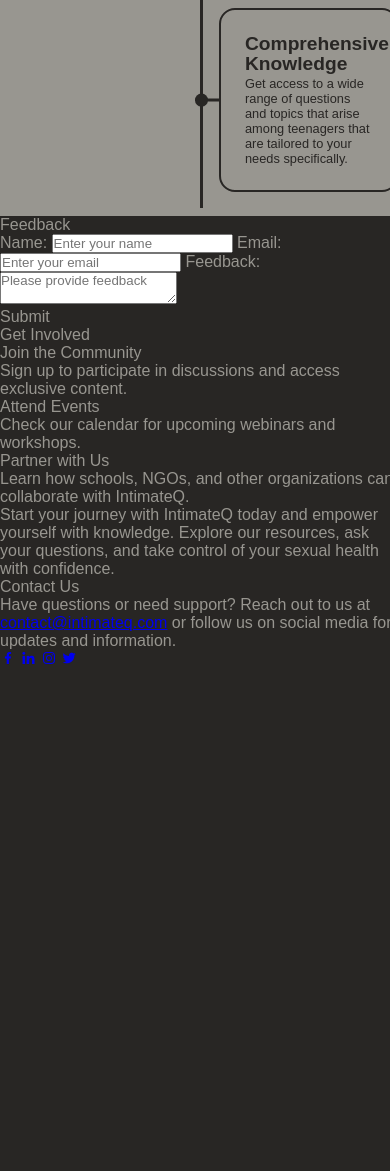
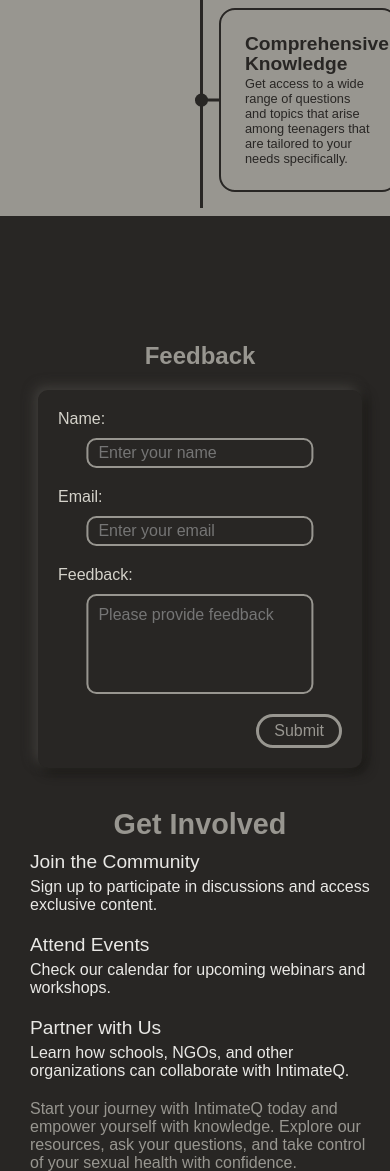
Before and after one commit to Ritvik2205/IntimateQ, a Flask app: page / in a window 390 px wide. Shown: the part 3160-4331 px from the top of the page. Before the commit the page ends 3824 px from the top, so only its background shows below. Run offline with Flask 3, Linux system fonts and the light colour scheme; some libraries are stand-ins or nearby versions; some web fonts are replaced.

Commit message:
responsive - contact

```diff
--- a/website/static/styles.css
+++ b/website/static/styles.css
@@ -607,6 +607,182 @@ body {
     right: -0.5em;
 }
 
+#contact {
+    background-color: var(--bg-primary-color);
+    height: 150vh;
+    overflow: hidden;
+    position: relative;
+}
+
+#contact > div {
+    display: flex;
+    flex-direction: column;
+    position: absolute;
+    top: 8%;
+    height: 100%;
+    width: 100%;
+
+}
+
+#feedback {
+    flex: 1;
+    padding: 20px;
+    display: flex;
+    flex-direction: column;
+    align-items: center;
+}
+
+.feedback-heading {
+    font-size: 1.5rem;
+    font-weight: 700;
+    margin-top: 5px;
+    margin-bottom: 20px;
+}
+
+.feedback-form {
+    width: 90%;
+    height: 90%;
+    display: flex;
+    flex-direction: column;
+    /* align-items: center; */
+    justify-content: flex-start;
+    padding: 20px;
+    border-radius: 10px;
+    box-shadow:-4px -4px 12px rgb(63, 61, 58), 4px 4px 12px rgb(23, 22, 19);
+}
+
+.feedback-form label {
+    font-size: 1rem;
+    font-weight: 500;
+    margin-bottom: 10px;
+    color: var(--bg-secondary-color);
+}
+
+.feedback-form #email,
+.feedback-form #name,
+.feedback-form #feedback-text {
+    position: relative;
+    width: 80%;
+    left: 50%;
+    transform: translateX(-50%);
+    height: 30px;
+    margin-bottom: 20px;
+    padding: 10px;
+    background-color: transparent;
+    border: 2px solid var(--primary-color);
+    color: var(--primary-color);
+    border-radius: 10px;
+    font-size: 1rem;
+    font-weight: 500;
+}
+
+.feedback-form #email:focus,
+.feedback-form #name:focus,
+.feedback-form #feedback-text:focus {
+    outline: 2px solid var(--primary-color);
+    outline-offset: 3px;
+}
+
+.feedback-form #feedback-text {
+    height: 100px;
+    resize: none;
+}
+
+.feedback-submit {
+    width: fit-content;
+    margin-left: auto;
+    border: 3px solid var(--primary-color);
+    border-radius: 50px;
+    padding: 5px 15px;
+    font-size: 1rem;
+    cursor: pointer;
+    transition: all 0.3s ease;
+}
+
+.contact-right {
+    flex: 2;
+    display: flex;
+    flex-direction: column;
+    align-items: center;
+    padding: 0 30px;
+}
+
+#get-involved {
+    margin-bottom: 10px;
+    width: 100%;
+}
+
+.get-involved-heading,
+.contact-sunheading {
+    text-align: center;
+    font-size: 1.8rem;
+    font-weight: 700;
+    margin-top: 20px;
+    margin-bottom: 10px;
+}
+
+.get-involved-title {
+    font-size: 1.2rem;
+    font-weight: 500;
+    margin-bottom: 5px;
+    color: var(--accent-color);
+}
+
+.get-involved-description {
+    font-size: 1rem;
+    font-weight: 300;
+    margin-bottom: 20px;
+    color: var(--accent-color);
+}
+
+.get-involved-ending {
+    font-size: 1rem;
+}
+
+.contact-container {
+    width: 100%;
+}
+
+.contact-intro {
+    font-size: 1.1rem;
+}
+
+.contact-intro a {
+    color: var(--accent-color);
+}
+
+.contact-card {
+    position: relative;
+    left: 50%;
+    transform: translateX(-50%);
+    display: flex;
+    justify-content: space-between;
+    margin-top: 30px;
+    width: 70%;
+}
+
+.contact-card a {
+    position: relative;
+    display: inline-flex;
+    justify-content: center;
+    align-items: center;
+    width: 45px;
+    height: 45px;
+    background: transparent;
+    border: 2px solid var(--primary-color);
+    border-radius: 50%;
+    font-size: 1.4rem;
+    color: var(--primary-color);
+    text-decoration: none;
+    z-index: 1;
+    overflow: hidden;
+    transition: .3s ease;
+}
+
+.contact-card a:hover {
+    background-color: var(--primary-color);
+    color: var(--bg-primary-color);
+}
 
 /* General mobile styles */
 @media (min-width: 768px) {
@@ -856,6 +1032,7 @@ body {
 
     #contact > div {
         display: flex;
+        flex-direction: row;
         position: absolute;
         top: 10%;
         height: 100%;
```
